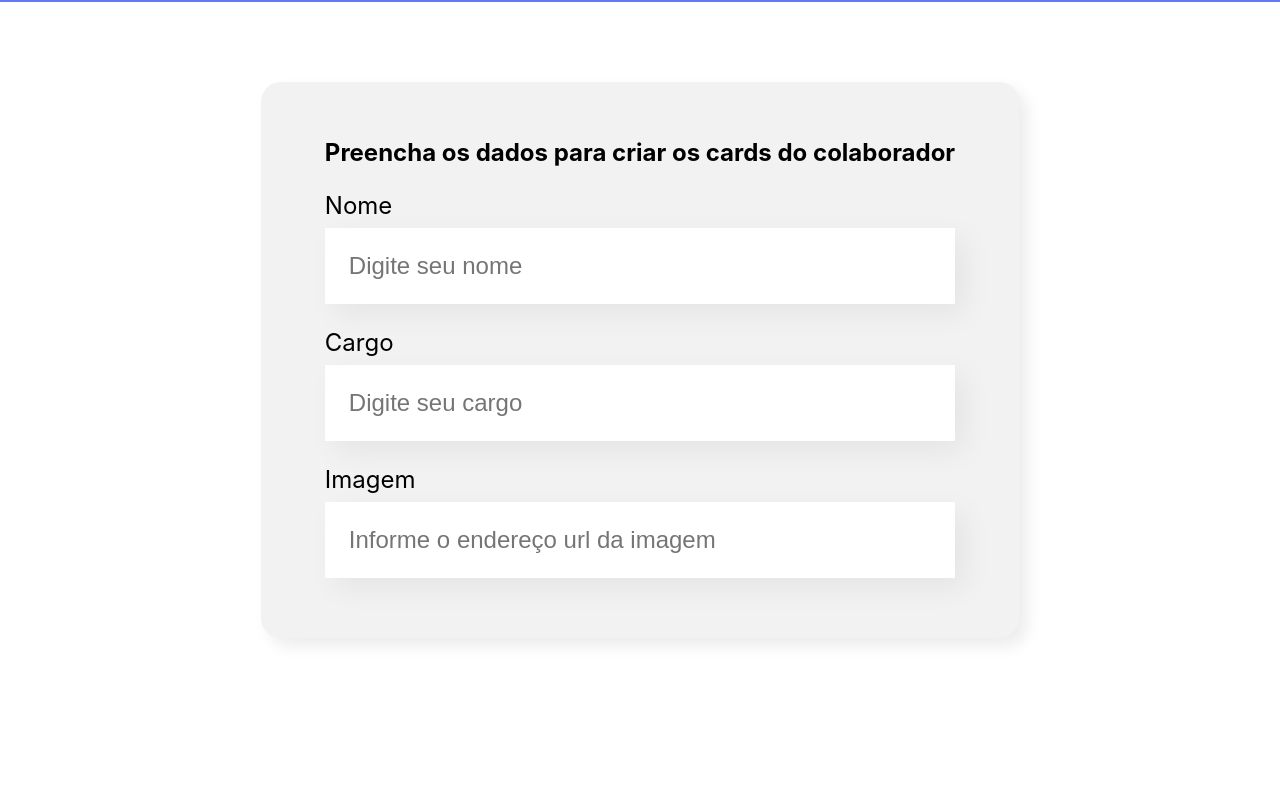
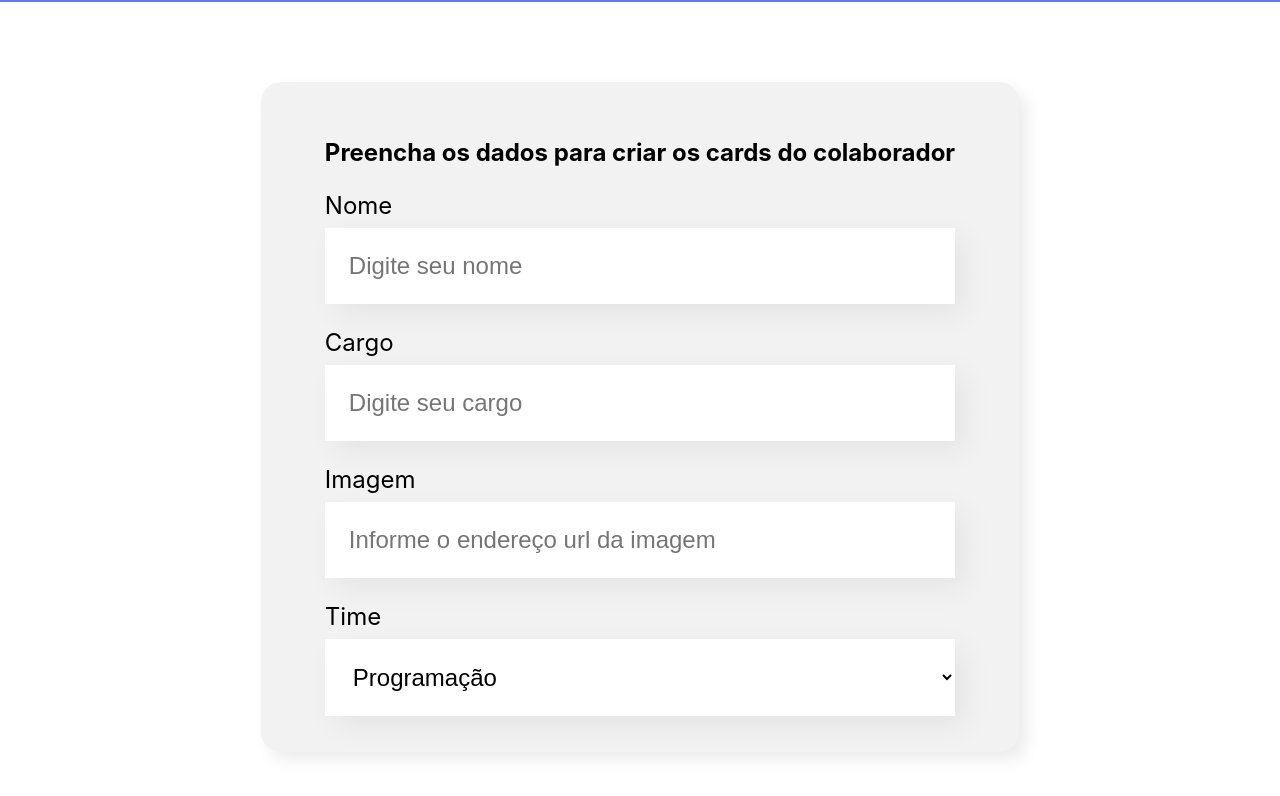
Before and after one commit to sucodelarangela/organo, a React (Vite) app: page / in a window 1280 px wide. Shown: the part 496-1292 px from the top of the page. Before the commit the page ends 1214 px from the top, so only its background shows below. Built offline with nearby package versions, Linux system fonts and the light colour scheme.

Commit message:
:sparkles: dropdown list component

```diff
--- /dev/null
+++ b/src/components/DropdownList/index.jsx
@@ -0,0 +1,19 @@
+// styles
+import './style.css';
+
+const DropdownList = (props) => {
+    console.log(props.items);
+
+    return (
+        <div className='dropdown-list'>
+            <label>{props.label}</label>
+            <select>
+                {
+                    props.items.map((item) => <option key={item}>{item}</option>)
+                }
+            </select>
+        </div>
+    );
+};
+
+export default DropdownList;
--- /dev/null
+++ b/src/components/DropdownList/style.css
@@ -0,0 +1,15 @@
+.dropdown-list label {
+    display: block;
+    margin-bottom: 8px;
+    font-size: 24px;
+}
+
+.dropdown-list select {
+    background-color: #fff;
+    box-shadow: 10px 10px 30px rgba(0, 0, 0, 0.06);
+    width: 100%;
+    border: none;
+    font-size: 24px;
+    padding: 24px;
+    box-sizing: border-box;
+}
--- a/src/components/Form/index.jsx
+++ b/src/components/Form/index.jsx
@@ -3,8 +3,19 @@ import './style.css';
 
 // ccomponents
 import InputField from '../InputField';
+import DropdownList from '../DropdownList';
 
 const Form = () => {
+    const teams = [
+        'Programação',
+        'Front-End',
+        'Data Science',
+        'DevOps',
+        'UX e Design',
+        'Mobile',
+        'Inovação e Gestão'
+    ];
+
     return (
         <section className='formulario'>
             <form>
@@ -12,6 +23,7 @@ const Form = () => {
                 <InputField label='Nome' placeholder='Digite seu nome' />
                 <InputField label='Cargo' placeholder='Digite seu cargo' />
                 <InputField label='Imagem' placeholder='Informe o endereço url da imagem' />
+                <DropdownList label='Time' items={teams} />
             </form>
         </section>
     );
```
